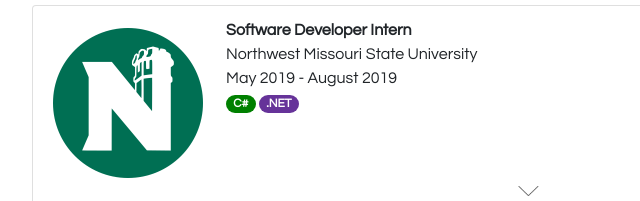
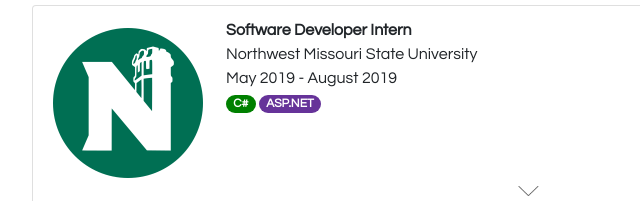
Before and after one commit to votommy/tommy, a plain HTML site: page index.html in a window 1280 px wide. Shown: the part 1619-1820 px from the top of the page, 96-736 px from the left. Drawn offline with nearby package versions, Linux system fonts and the light colour scheme; a web font is replaced by a local one.

Commit message:
Add files via upload

```diff
--- a/index.html
+++ b/index.html
@@ -85,10 +85,11 @@
                             Northwest Missouri State University<br>
                             May 2019 - August 2019<br>
                             <span class="badge badge-pill badge-green">C#</span>
-                            <span class="badge badge-pill badge-purple">.NET</span>
+                            <span class="badge badge-pill badge-purple">ASP.NET</span>
                         </span><br>
                         <p style="display: none;">
-                            <br>Utilize C# and .NET to implement features into the project.
+                            <br>Utilize C# and ASP.NET to implement features into the project.
+                            <br>Developed and updated websites for Northwest Missouri State University that are used daily by students, staff, and faculty.
                         </p>
                         <img src="images/landing_page/downAngleB.png" id="downAngle1" alt="down button">
                     </li>
```
